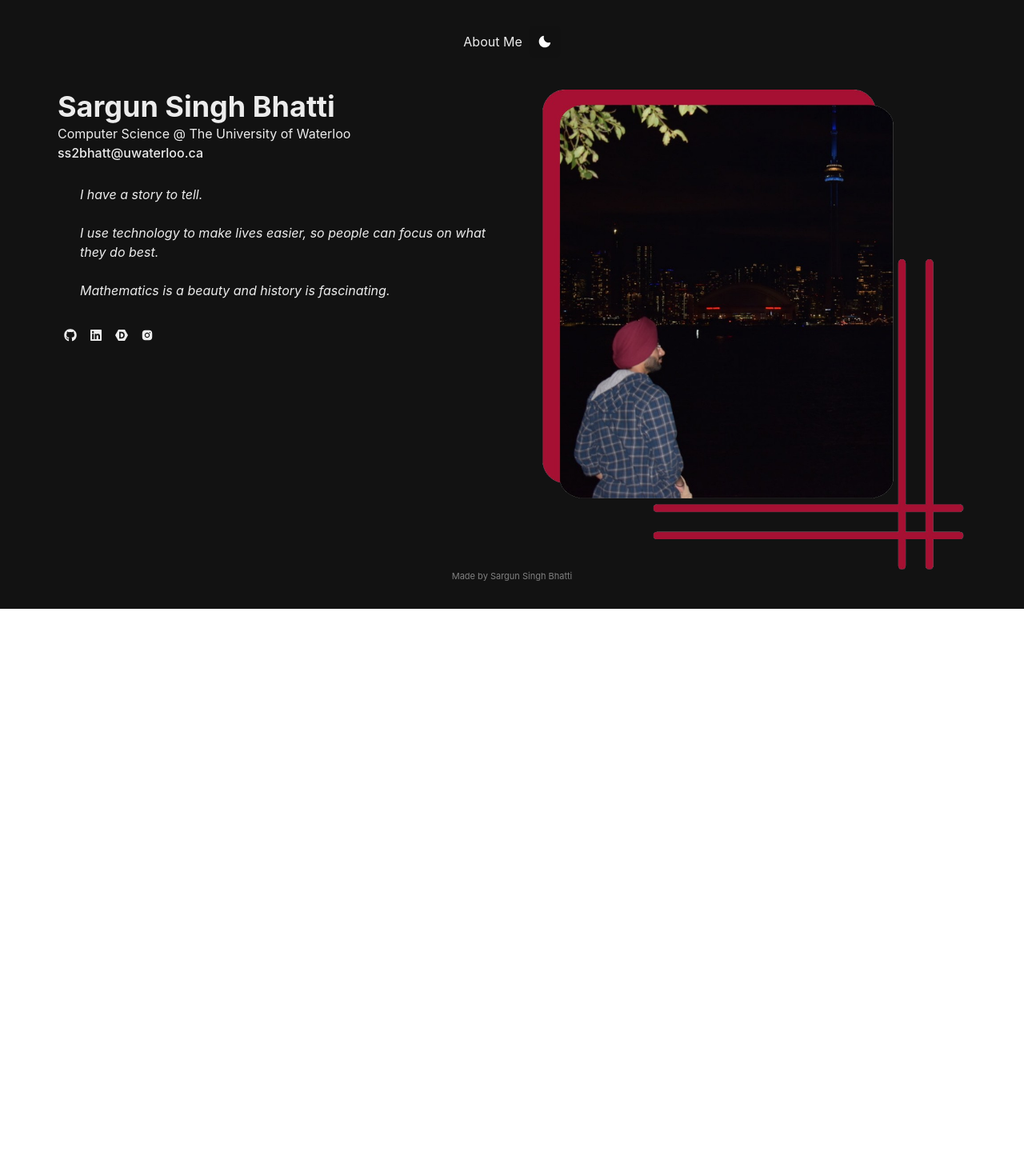
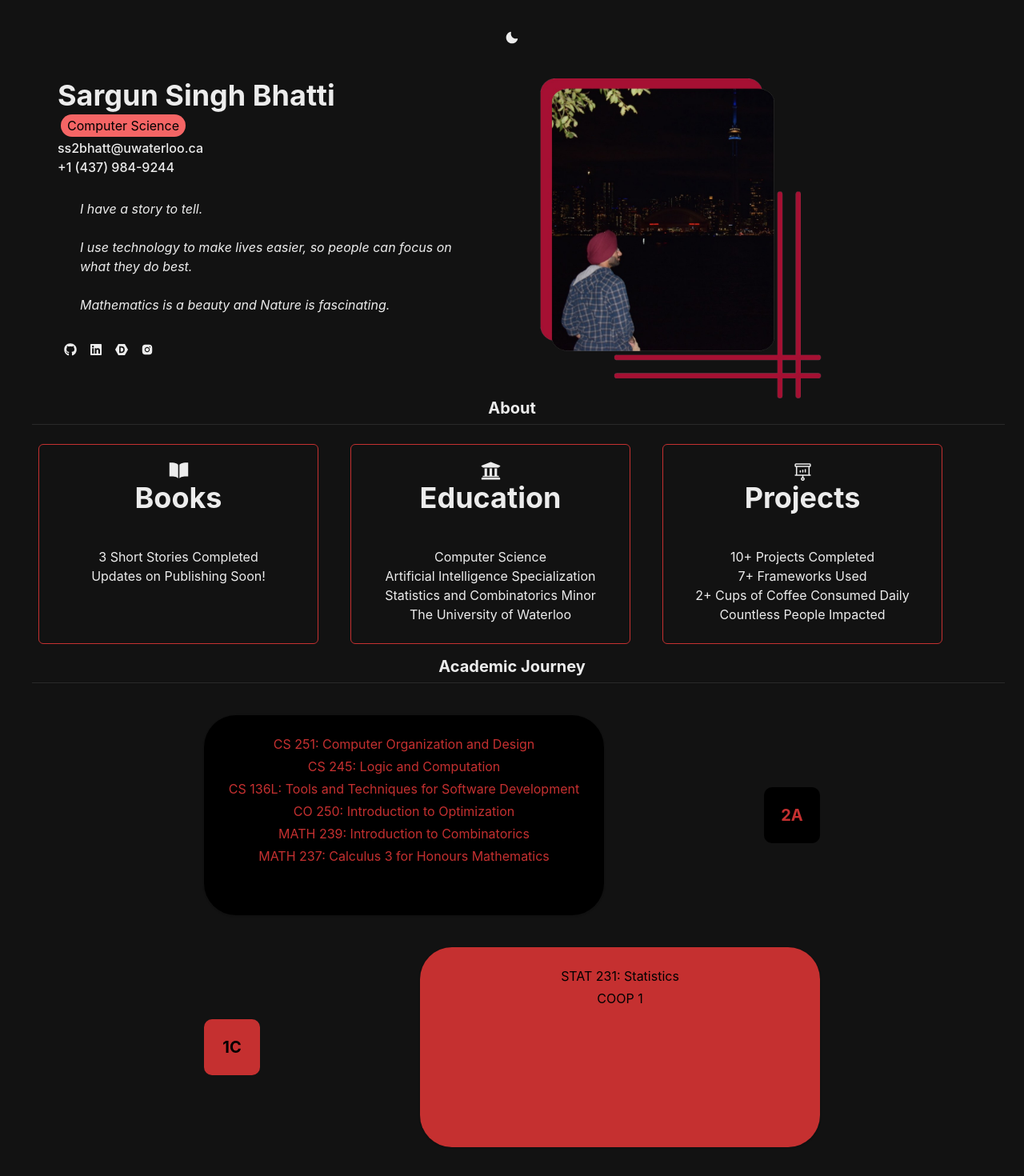
Before and after one commit to TheFJcurve/personal-portfolio, a React (Vite) app: page / in a window 1280 px wide. Shown: the top 1470 px of the page at 80% size. Before the commit the page ends 800 px from the top, so only its background shows below. Built offline with nearby package versions, Linux system fonts and the light colour scheme.

Commit message:
added academics

```diff
--- a/package.json
+++ b/package.json
@@ -16,7 +16,7 @@
     "@chakra-ui/react": "^2.8.2",
     "@emotion/react": "^11.11.3",
     "@emotion/styled": "^11.11.0",
-    "framer-motion": "^11.0.3",
+    "framer-motion": "^11.0.5",
     "gh-pages": "^6.1.1",
     "react": "^18.2.0",
     "react-dom": "^18.2.0",
--- a/src/App.tsx
+++ b/src/App.tsx
@@ -1,13 +1,17 @@
 import { Box, Text } from "@chakra-ui/react";
 import "./App.css";
+import Introduction from "./components/Introduction";
+import NavBar from "./components/NavBar";
 import About from "./components/About";
-import NavBar from "./components/NavBar";
+import Academics from "./components/Academics";
 
 function App() {
   return (
     <Box>
       <NavBar />
+      <Introduction />
       <About />
+      <Academics />
       <Text align={"center"} color="gray" fontSize={11}>
         Made by Sargun Singh Bhatti
       </Text>
--- a/src/components/About.tsx
+++ b/src/components/About.tsx
@@ -1,31 +1,45 @@
-import { Grid, GridItem, Image } from "@chakra-ui/react";
-import AboutText from "./AboutText";
-import sargun from "../assets/sargun.png";
+import { Divider, HStack, Heading } from "@chakra-ui/react";
+import AboutCard from "./AboutCard";
+import { FaUniversity } from "react-icons/fa";
+import { PiProjectorScreenChart } from "react-icons/pi";
+import { IoBookSharp } from "react-icons/io5";
 
 const About = () => {
   return (
-    <Grid
-      templateColumns={{ sm: "repeat(1, 1fr)", md: "repeat(2, 1fr)" }}
-      marginTop={10}
-    >
-      <GridItem textAlign={"left"} marginLeft={10}>
-        <AboutText
-          name="Sargun Singh Bhatti"
-          email="ss2bhatt@uwaterloo.ca"
-          linkedin="https://www.linkedin.com/in/sargun-singh-bhatti/"
-          github="https://github.com/TheFJcurve"
-          devpost="https://devpost.com/sargunbhatti27?ref_content=user-portfolio&ref_feature=portfolio&ref_medium=global-nav"
-          instagram="https://www.instagram.com/sargun.s.bhatti/"
+    <>
+      <Heading size={"md"}>About</Heading>
+      <Divider margin={2} />
+      <HStack>
+      <AboutCard
+          icon={<IoBookSharp size={25} />}
+          heading="Books"
+          body={[
+            "3 Short Stories Completed",
+            "Updates on Publishing Soon!",
+          ]}
         />
-      </GridItem>
-      <GridItem>
-        <Image
-          src={sargun}
-          alt="Picture of Sargun Singh Bhatti"
-          width={"600px"}
+        <AboutCard
+          icon={<FaUniversity size={25} />}
+          heading="Education"
+          body={[
+            "Computer Science",
+            "Artificial Intelligence Specialization",
+            "Statistics and Combinatorics  Minor",
+            "The University of Waterloo",
+          ]}
         />
-      </GridItem>
-    </Grid>
+        <AboutCard
+          icon={<PiProjectorScreenChart size={25} />}
+          heading="Projects"
+          body={[
+            "10+ Projects Completed",
+            "7+ Frameworks Used",
+            "2+ Cups of Coffee Consumed Daily",
+            "Countless People Impacted",
+          ]}
+        />
+      </HStack>
+    </>
   );
 };
 
--- /dev/null
+++ b/src/components/AboutCard.tsx
@@ -0,0 +1,48 @@
+import {
+  Box,
+  Card,
+  CardBody,
+  CardHeader,
+  Heading,
+  Text,
+} from "@chakra-ui/react";
+import { ReactNode } from "react";
+
+interface Props {
+  icon: ReactNode;
+  heading: string;
+  body: string[];
+}
+
+const AboutCard = ({ icon, heading, body }: Props) => {
+  return (
+    <Card
+      margin={4}
+      width={"350px"}
+      height={"250px"}
+      variant={"outline"}
+      borderColor={"red.600"}
+      style={{
+        transition: "all 0.3s ease-in-out",
+      }}
+      _hover={{
+        transform: "scale(1.05)",
+        backgroundColor: "red.600",
+      }}
+    >
+      <CardHeader>
+        <Box justifyContent={"center"} display={"flex"}>
+          {icon}
+        </Box>
+        <Heading>{heading}</Heading>
+      </CardHeader>
+      <CardBody>
+        {body.map((line, index) => (
+          <Text key={index}>{line}</Text>
+        ))}
+      </CardBody>
+    </Card>
+  );
+};
+
+export default AboutCard;
--- /dev/null
+++ b/src/components/Academics.tsx
@@ -0,0 +1,62 @@
+import { Divider, Heading } from "@chakra-ui/react";
+import AcademicsCard from "./AcademicsCard";
+
+const Academics = () => {
+  return (
+    <>
+      <Heading size={"md"}>Academic Journey</Heading>
+      <Divider margin={2} />
+      <AcademicsCard
+        bgColor={"black"}
+        fgColor={"red.600"}
+        orientation={"right"}
+        semister="2A"
+        subjects={[
+          "CS 251: Computer Organization and Design",
+          "CS 245: Logic and Computation",
+          "CS 136L: Tools and Techniques for Software Development",
+          "CO 250: Introduction to Optimization",
+          "MATH 239: Introduction to Combinatorics",
+          "MATH 237: Calculus 3 for Honours Mathematics",
+        ]}
+      />
+      <AcademicsCard
+        bgColor={"red.600"}
+        fgColor={"black"}
+        orientation={"left"}
+        semister="1C"
+        subjects={["STAT 231: Statistics", "COOP 1"]}
+      />
+      <AcademicsCard
+        bgColor={"black"}
+        fgColor={"red.600"}
+        orientation={"right"}
+        semister="1B"
+        subjects={[
+          "CS 136: Elementary Algorithm Design and Data Abstraction",
+          "CS 136L: Tools and Techniques for Software Development",
+          "STAT 230: Probability",
+          "MATH 138: Calculus 2 for Honours Mathematics",
+          "MATH 136: Linear Algebra 1 for Honours Mathematics",
+          "BET 100: Foundations of Entrepreneurial Practice",
+          "ECON 102: Introduction to Macroeconomics",
+        ]}
+      />
+      <AcademicsCard
+        bgColor={"red.600"}
+        fgColor={"black"}
+        orientation={"left"}
+        semister="1A"
+        subjects={[
+          "CS 135: Designing Functional Programs",
+          "MATH 137: Calculus 1 for Honours Mathematics",
+          "MATH 135: Algebra for Honours Mathematics",
+          "PSYCH 101: Introductory Psychology",
+          "ENGL 109: Introduction to Academic Writing",
+        ]}
+      />
+    </>
+  );
+};
+
+export default Academics;
--- /dev/null
+++ b/src/components/AcademicsCard.tsx
@@ -0,0 +1,137 @@
+import { Box, Card, CardBody, HStack, Heading, Text } from "@chakra-ui/react";
+import { useState } from "react";
+
+interface Props {
+  bgColor: string;
+  fgColor: string;
+  orientation: "left" | "right";
+  semister: string;
+  subjects: string[];
+}
+
+interface AcadmicCourseCardProps {
+  isOpen: boolean;
+  fgColor: string;
+  bgColor: string;
+  subjects: string[];
+}
+
+const AcadmicCourseCard = ({
+  isOpen,
+  fgColor,
+  bgColor,
+  subjects,
+}: AcadmicCourseCardProps) => {
+  return (
+    <Card
+      width={isOpen ? "500px" : "0px"}
+      height={"250px"}
+      color={fgColor}
+      backgroundColor={bgColor}
+      borderRadius="40px"
+      transition={"all 0.2s ease-in-out"}
+    >
+      <CardBody>
+        {isOpen &&
+          subjects.map((subject, index) => (
+            <Box
+              key={index}
+              margin={1}
+              textAlign={{ row: "center", column: "left" }}
+            >
+              <Text>{subject}</Text>
+            </Box>
+          ))}
+      </CardBody>
+    </Card>
+  );
+};
+
+interface AcademicSemisterProps {
+  setIsOpen: React.Dispatch<React.SetStateAction<boolean>>;
+  isOpen: boolean;
+  fgColor: string;
+  bgColor: string;
+  semister: string;
+}
+
+const AcademicSemister = ({
+  setIsOpen,
+  isOpen,
+  fgColor,
+  bgColor,
+  semister,
+}: AcademicSemisterProps) => {
+  return (
+    <Box
+      borderRadius={10}
+      width={"70px"}
+      height={"70px"}
+      backgroundColor={bgColor}
+      color={fgColor}
+      justifyContent={"center"}
+      alignItems={"center"}
+      display={"flex"}
+      onClick={() => setIsOpen(!isOpen)}
+      cursor={"pointer"}
+      _hover={{ transform: "scale(1.1)" }}
+      transition={"all 0.3s ease-in-out"}
+    >
+      <Heading size={"md"}>{semister}</Heading>
+    </Box>
+  );
+};
+
+const AcademicsCard = ({
+  bgColor,
+  fgColor,
+  orientation,
+  semister,
+  subjects,
+}: Props) => {
+  const [isOpen, setIsOpen] = useState(true);
+  return (
+    <HStack
+      gap={"200px"}
+      display={"flex"}
+      justifyContent={"center"}
+      margin={10}
+    >
+      {orientation === "left" ? (
+        <>
+          <AcademicSemister
+            setIsOpen={setIsOpen}
+            isOpen={isOpen}
+            fgColor={fgColor}
+            bgColor={bgColor}
+            semister={semister}
+          />
+          <AcadmicCourseCard
+            isOpen={isOpen}
+            fgColor={fgColor}
+            bgColor={bgColor}
+            subjects={subjects}
+          />
+        </>
+      ) : (
+        <>
+          <AcadmicCourseCard
+            isOpen={isOpen}
+            fgColor={fgColor}
+            bgColor={bgColor}
+            subjects={subjects}
+          />
+          <AcademicSemister
+            setIsOpen={setIsOpen}
+            isOpen={isOpen}
+            fgColor={fgColor}
+            bgColor={bgColor}
+            semister={semister}
+          />
+        </>
+      )}
+    </HStack>
+  );
+};
+
+export default AcademicsCard;
--- a/src/components/ColorSchemeIcon.tsx
+++ b/src/components/ColorSchemeIcon.tsx
@@ -1,21 +1,24 @@
 import { MoonIcon, SunIcon } from "@chakra-ui/icons";
-import { IconButton, useColorMode } from "@chakra-ui/react";
+import { useColorMode } from "@chakra-ui/react";
+import { motion } from "framer-motion";
 
 const ColorSchemeIcon = () => {
   const { colorMode, toggleColorMode } = useColorMode();
 
   return (
-    <IconButton
-      aria-label="Change Theme"
-      colorScheme="blackAlpha"
-      icon={colorMode == "dark" ? <MoonIcon /> : <SunIcon />}
-      onClick={toggleColorMode}
-      color={colorMode == "dark" ? "white" : "yellow.100"}
-      _hover={{
-        transform: "scale(1.13)",
-        transition: "transform .15s ease-in",
+    <motion.button
+      whileHover={{
+        scale: 1.2,
+        transition: { duration: 0.15 },
       }}
-    />
+      whileTap={{
+        scale: 0.9,
+        transition: { duration: 0.15 },
+      }}
+      onTap={toggleColorMode}
+    >
+      {colorMode === "dark" ? <MoonIcon /> : <SunIcon />}
+    </motion.button>
   );
 };
 
--- /dev/null
+++ b/src/components/Introduction.tsx
@@ -0,0 +1,35 @@
+import { Grid, GridItem, Image } from "@chakra-ui/react";
+import IntroductionText from "./IntroductionText";
+import sargun from "../assets/sargun.png";
+
+const About = () => {
+  return (
+    <Grid
+      templateColumns={{ sm: "repeat(1, 1fr)", md: "repeat(2, 1fr)" }}
+      marginTop={10}
+      gap={5}
+    >
+      <GridItem textAlign={"left"} marginLeft={10}>
+        <IntroductionText
+          name="Sargun Singh Bhatti"
+          email="ss2bhatt@uwaterloo.ca"
+          phone="+1 (437) 984-9244"
+          linkedin="https://www.linkedin.com/in/sargun-singh-bhatti/"
+          github="https://github.com/TheFJcurve"
+          devpost="https://devpost.com/sargunbhatti27?ref_content=user-portfolio&ref_feature=portfolio&ref_medium=global-nav"
+          instagram="https://www.instagram.com/sargun.s.bhatti/"
+        />
+      </GridItem>
+      <GridItem>
+        <Image
+          src={sargun}
+          alt="Picture of Sargun Singh Bhatti"
+          width={"400px"}
+          style={{ alignSelf: "center" }}
+        />
+      </GridItem>
+    </Grid>
+  );
+};
+
+export default About;
--- a/src/components/AboutText.tsx
+++ b/src/components/IntroductionText.tsx
@@ -1,4 +1,4 @@
-import { HStack, Heading, Link, Text } from "@chakra-ui/react";
+import { HStack, Heading, Highlight, Link, Text } from "@chakra-ui/react";
 import { AiFillInstagram } from "react-icons/ai";
 import { FaLinkedin, FaGithub } from "react-icons/fa";
 import { SiDevpost } from "react-icons/si";
@@ -6,6 +6,7 @@ import { SiDevpost } from "react-icons/si";
 interface Props {
   name: string;
   email: string;
+  phone: string;
   linkedin: string;
   github: string;
   devpost: string;
@@ -15,6 +16,7 @@ interface Props {
 const AboutText = ({
   name,
   email,
+  phone,
   linkedin,
   github,
   devpost,
@@ -23,19 +25,31 @@ const AboutText = ({
   return (
     <>
       <Heading>{name}</Heading>
-      <Text>Computer Science @ The University of Waterloo</Text>
+      <Text margin={1}>
+        <Highlight
+          query={"Computer Science"}
+          styles={{ px: "2", py: "1", rounded: "full", bg: "red.400" }}
+        >
+          Computer Science
+        </Highlight>
+      </Text>
       <Text>
         <Link href={`mailto:${email}`} _hover={{ color: "red" }}>
           {email}
         </Link>
       </Text>
+      <Text>
+        <Link href={`tel:${phone}`} _hover={{ color: "red" }}>
+          {phone}
+        </Link>
+      </Text>
       <Text fontStyle={"italic"} padding={7}>
         I have a story to tell.
         <br /> <br />
-        I use technology to make lives easier,
-        so people can focus on what they do best.
+        I use technology to make lives easier, so people can focus on what they
+        do best.
         <br /> <br />
-        Mathematics is a beauty and history is fascinating.
+        Mathematics is a beauty and Nature is fascinating.
       </Text>
       <HStack gap={4} margin={2}>
         <Link href={github} _hover={{ color: "red" }} isExternal>
--- a/src/components/NavBar.tsx
+++ b/src/components/NavBar.tsx
@@ -1,13 +1,7 @@
-import { HStack, Text } from "@chakra-ui/react";
 import ColorSchemeIcon from "./ColorSchemeIcon";
 
 const NavBar = () => {
-  return (
-    <HStack justifyContent={"center"}>
-      <Text _hover={{ color: "red" }}> About Me </Text>
-      <ColorSchemeIcon />
-    </HStack>
-  );
+  return <ColorSchemeIcon />;
 };
 
 export default NavBar;
```
Also changed, not shown: 1 other file (tests, documents, lock files or other folders).
